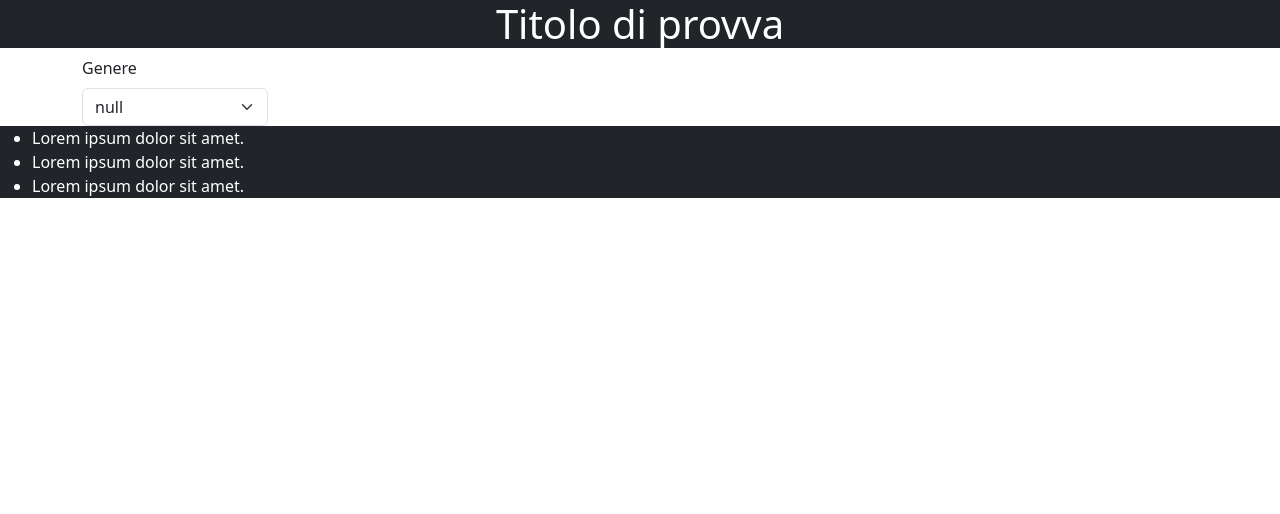
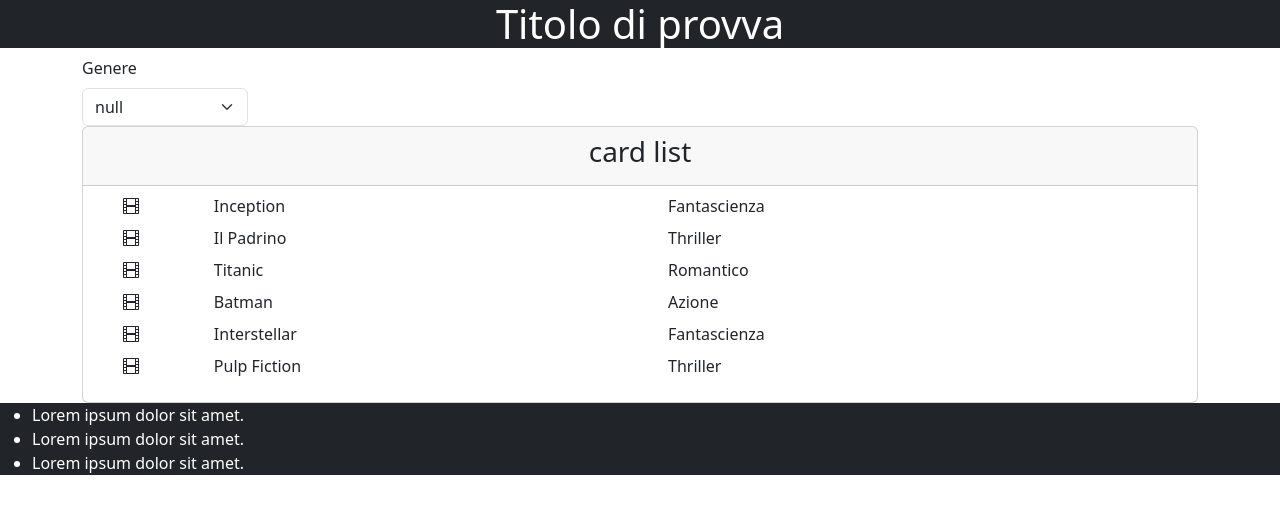
Before and after one commit to Campocruz/react-movie-filter, a React (Vite) app: page / in a window 1280 px wide. Shown: the top 514 px of the page. Built offline with nearby package versions, Linux system fonts and the light colour scheme.

Commit message:
filtered list work

```diff
--- a/src/components/AppMain.jsx
+++ b/src/components/AppMain.jsx
@@ -1,24 +1,50 @@
 import { useEffect, useState } from "react";
 import movieList from "../assets/data/movieList"
 import MainSelectList from "./MainSelectList";
+import MainMovieList from "./MainMovielist";
 export default function AppMain() {
 
-  const [selcetGenre, setSelectGenre] = useState("")
+  const [selcetGenre, setSelectGenre] = useState("null")
+  const [renderList, setRenderList] = useState([])
 
   function selectedGenre(e) {
     setSelectGenre(e.target.value)
   }
 
   useEffect(() => {
-    if (selcetGenre !== "") { console.log(selcetGenre); }
+    if (selcetGenre === "null") {
+      setRenderList(movieList)
+    } else {
+      const filteredList = movieList.filter((movie) => movie.genre === selcetGenre)
+      setRenderList(filteredList)
+    }
   }, [selcetGenre])
 
   return (
     <>
       <div className="container">
-        <div className="col-md-2">
-          <MainSelectList movieList={movieList} onSelectedGenre={selectedGenre} />
-        </div>
+        <section>
+          <div className="row">
+            <div className="col-md-2">
+              <MainSelectList movieList={movieList} onSelectedGenre={selectedGenre} />
+            </div>
+          </div>
+        </section>
+
+        <section>
+          <div className="row">
+            <div className="col">
+              <div className="card">
+                <div className="card-header text-center">
+                  <h3>card list </h3>
+                </div>
+                <div className="card-body p-1">
+                  <MainMovieList movieList={renderList} />
+                </div>
+              </div>
+            </div>
+          </div>
+        </section>
       </div>
     </>
   )
--- /dev/null
+++ b/src/components/MainMovielist.jsx
@@ -0,0 +1,14 @@
+import MovieListItem from "./MovieListItem";
+
+export default function MainMovieList({ movieList }) {
+
+  return (
+    <>
+      <ul style={{ listStyleType: "none" }}>
+        {
+          movieList.map((movie, index) => < MovieListItem key={index} title={movie.title} genre={movie.genre} />)
+        }
+      </ul>
+    </>
+  )
+}
--- /dev/null
+++ b/src/components/MovieListItem.jsx
@@ -0,0 +1,14 @@
+export default function MovieListItem({ title, genre }) {
+
+  return (
+    <>
+      <li className="p-1">
+        <div className="row">
+          <i className="col-1 bi bi-film"></i>
+          <div className="col-5">{title}</div>
+          <div className="col-5">{genre}</div>
+        </div>
+      </li>
+    </>
+  )
+}
--- a/src/index.css
+++ b/src/index.css
@@ -1,2 +1,8 @@
 @import url('bootstrap');
 @import url('bootstrap-icons');
+
+* {
+  margin: 0;
+  padding: 0;
+  box-sizing: border-box;
+}
```
